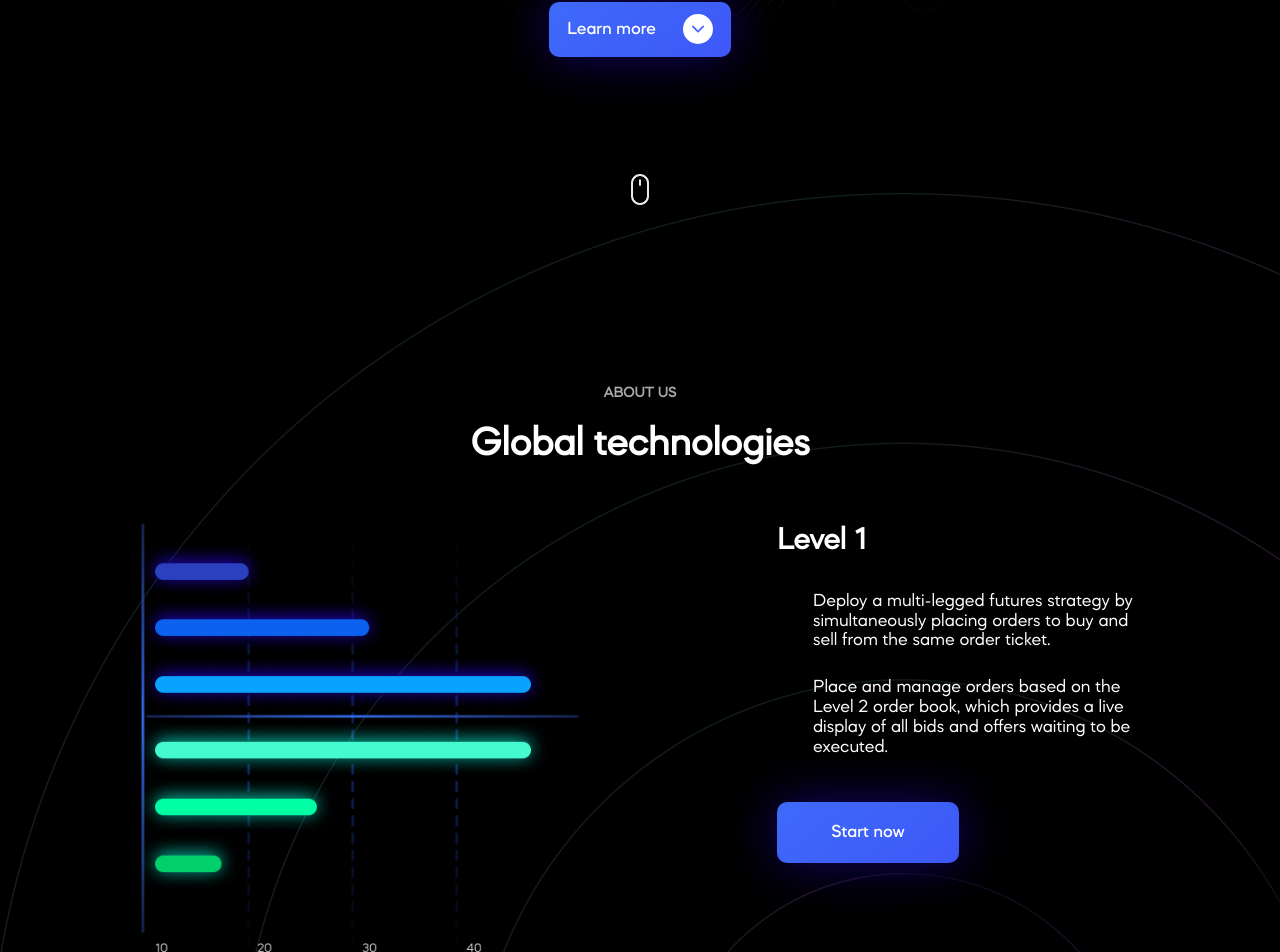
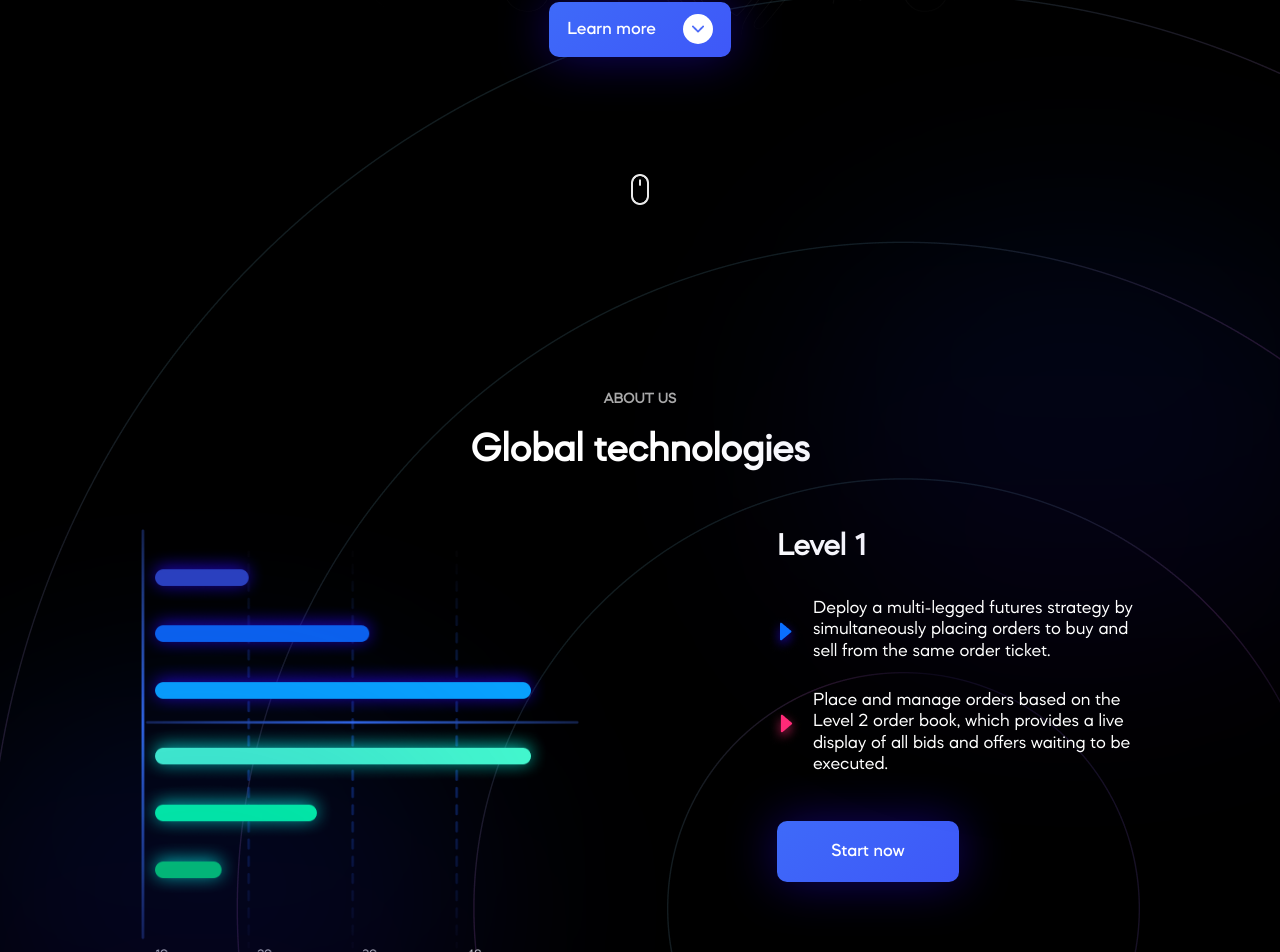
Before and after one commit to MaxPyvovarov/Crypto-Trading, a React (Vite) app: page / in a window 1280 px wide. Shown: the part 633-1585 px from the top of the page. Built offline with nearby package versions, Linux system fonts and the light colour scheme.

Commit message:
Technologies section done

```diff
--- a/src/App.jsx
+++ b/src/App.jsx
@@ -1,6 +1,6 @@
 import styles from './App.module.scss';
 
-import {Navbar, Home, Chart} from './components';
+import {Navbar, Home, Technologies} from './components';
 import {banner, circles} from './assets';
 
 const App = () => (
@@ -9,7 +9,7 @@ const App = () => (
 			<Navbar />
 			<img className={styles.banner} src={banner} alt='banner' />
 			<Home />
-			<Chart />
+			<Technologies />
 			<img src={circles} alt='background' className={styles.circles} />
 		</div>
 	</div>
--- a/src/App.module.scss
+++ b/src/App.module.scss
@@ -4,7 +4,7 @@
 	width: 100%;
 	overflow: hidden;
 	background: #000;
-	min-height: 3304px;
+	min-height: 2500px;
 	position: relative;
 }
 
--- a/src/components/Home/Home.jsx
+++ b/src/components/Home/Home.jsx
@@ -20,14 +20,16 @@ const Home = () => {
 			</div>
 			<img className={styles.scheme} src={scheme} alt='scheme' />
 			<div className={styles.btn_wrapper}>
-				<button className={styles.btn}>
+				<a href='#technologies' className={styles.btn}>
 					Learn more{' '}
 					<div className={styles.arrow}>
 						<img src={arrowDown} alt='learn more'></img>
 					</div>
-				</button>
+				</a>
 			</div>
-			<img className={styles.scroll} src={scroll} alt='scroll down' />
+			<a href='#technologies' className={styles.scroll}>
+				<img src={scroll} alt='scroll down' />
+			</a>
 		</section>
 	);
 };
--- a/src/components/Home/Home.module.scss
+++ b/src/components/Home/Home.module.scss
@@ -22,15 +22,15 @@
 		width: 30rem;
 		height: 20rem;
 		position: absolute;
-		left: -35%;
-		top: -40%;
+		left: -23%;
+		top: -24%;
 		background: radial-gradient(
 			50% 50% at 50% 50%,
 			rgba(255, 255, 255, 0.1) 0%,
 			rgba(196, 196, 196, 0) 100%
 		);
 	}
-	&::after {
+	&:after {
 		content: ' ';
 		display: none;
 		width: 30rem;
@@ -46,6 +46,11 @@
 	}
 
 	@media (max-width: $sm) {
+		&:before {
+			left: -35%;
+			top: -40%;
+		}
+
 		&:after {
 			display: block;
 		}
@@ -115,18 +120,17 @@
 		rgba(255, 255, 255, 0.09) 0%,
 		rgba(196, 196, 196, 0) 100%
 	);
-	z-index: 0;
+	z-index: 1;
 
 	@media (max-width: $md) {
 		max-width: 450px;
-		top: 90%;
+		top: 105%;
 		right: 0;
 	}
 
 	@media (max-width: $ss) {
 		max-width: 350px;
 		right: -10%;
-		top: 100%;
 	}
 }
 
@@ -177,8 +181,11 @@
 
 .scroll {
 	margin-top: 6.5rem;
-	max-width: 1rem;
 	align-self: center;
+
+	img {
+		max-width: 1rem;
+	}
 
 	@media (max-width: $md) {
 		display: none;
--- a/src/components/Navbar/Navbar.jsx
+++ b/src/components/Navbar/Navbar.jsx
@@ -22,7 +22,7 @@ const Navbar = () => {
 					</a>
 				</li>
 				<li>
-					<a href='#about' onClick={clickHandler}>
+					<a href='#technologies' onClick={clickHandler}>
 						Technology
 					</a>
 				</li>
--- a/src/components/Chart/Chart.jsx
+++ b/src/components/Technologies/Technologies.jsx
@@ -1,10 +1,10 @@
 import React from 'react';
 
-import styles from './Chart.module.scss';
+import styles from './Technologies.module.scss';
 import {chart} from '../../assets';
 
 const Chart = () => (
-	<section id='technology' className={styles.technology}>
+	<section id='technologies' className={styles.technologies}>
 		<div className={styles.heading}>
 			<h3>About us</h3>
 			<h1>Global technologies</h1>
--- a/src/components/Chart/Chart.module.scss
+++ b/src/components/Technologies/Technologies.module.scss
@@ -1,6 +1,6 @@
 @import '../../variables.module.scss';
 
-.technology {
+.technologies {
 	position: relative;
 	display: flex;
 	flex-direction: column;
@@ -10,7 +10,40 @@
 	z-index: 3;
 
 	@media (max-width: $md) {
-		margin-top: 20rem;
+		margin-top: 25rem;
+	}
+
+	&:before {
+		content: ' ';
+		display: block;
+		width: 30rem;
+		height: 23rem;
+		position: absolute;
+		right: -20%;
+		top: -26%;
+		background: linear-gradient(
+			180deg,
+			rgba(0, 65, 218, 0.115) 0%,
+			rgba(40, 0, 153, 0.115) 91.72%
+		);
+		filter: blur(100px);
+		border-radius: 2.71815e7px;
+	}
+	&:after {
+		content: ' ';
+		display: block;
+		width: 30rem;
+		height: 23rem;
+		position: absolute;
+		left: -20%;
+		bottom: -26%;
+		background: linear-gradient(
+			180deg,
+			rgba(0, 65, 218, 0.161) 0%,
+			rgba(40, 0, 153, 0.161) 91.72%
+		);
+		filter: blur(100px);
+		border-radius: 2.71815e7px;
 	}
 }
 
@@ -34,11 +67,24 @@
 	display: flex;
 	justify-content: space-between;
 	gap: 11rem;
+
+	@media (max-width: $md) {
+		gap: 3rem;
+	}
+
+	@media (max-width: $sm) {
+		flex-direction: column;
+		gap: 0;
+	}
 }
 
 .chart {
 	img {
 		max-width: 444px;
+
+		@media (max-width: $md) {
+			max-width: 400px;
+		}
 	}
 }
 
@@ -56,8 +102,25 @@
 		p {
 			margin-left: 2rem;
 			padding-bottom: 1.5rem;
-			line-height: 1.1rem;
+			line-height: 1.2rem;
 			font-weight: 400;
+			position: relative;
+
+			&:before {
+				content: url('../../assets/triangle-blue.png');
+				position: absolute;
+				left: -2.5rem;
+				top: 0.9rem;
+				width: 10px;
+				height: 20px;
+				background: no-repeat;
+			}
+
+			&:nth-child(3) {
+				&:before {
+					content: url('../../assets/triangle-pink.png');
+				}
+			}
 		}
 	}
 }
--- a/src/components/index.js
+++ b/src/components/index.js
@@ -1,7 +1,7 @@
 import Navbar from './Navbar/Navbar';
 import Home from './Home/Home';
-import Chart from './Chart/Chart';
+import Technologies from './Technologies/Technologies';
 import Forms from './Forms/Forms';
 import Scheme from './Scheme/Scheme';
 
-export {Navbar, Home, Chart, Forms, Scheme};
+export {Navbar, Home, Technologies, Forms, Scheme};
--- a/src/index.css
+++ b/src/index.css
@@ -33,6 +33,7 @@
 	padding: 0;
 	box-sizing: border-box;
 	color: #fff;
+	user-select: none;
 }
 
 a {
```
Also changed, not shown: src/assets/triangle-blue.png (added), src/assets/triangle-pink.png (added).
